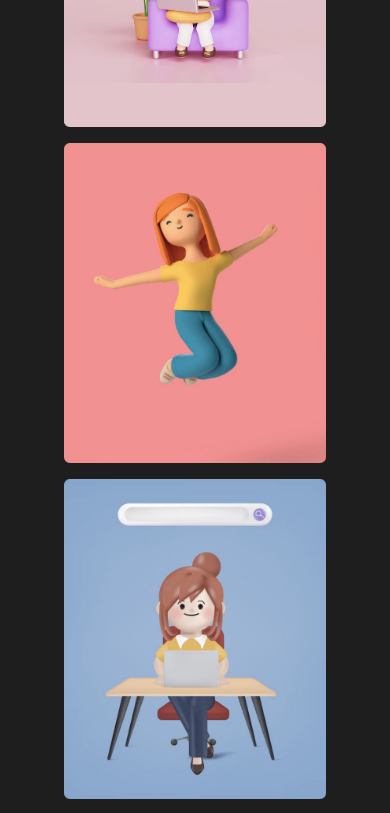
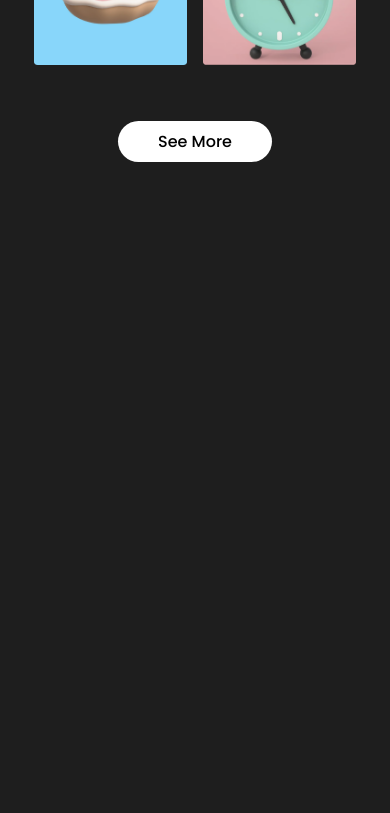
Before and after one commit to MikeYoulend/portfolio, a React (Create React App) app: page / in a window 390 px wide. Shown: the part 2300-3113 px from the top of the page. After the commit the page ends 2510 px from the top, so only its background shows below. Built offline with nearby package versions, Linux system fonts and the light colour scheme.

Commit message:
Css Finished

```diff
--- a/src/components/Works/works.css
+++ b/src/components/Works/works.css
@@ -19,6 +19,7 @@
 .worksDesc {
 	font-weight: 300;
 	font-size: 1rem;
+	max-width: 45rem;
 }
 
 .worksImgs {
@@ -37,9 +38,16 @@
 }
 
 .workBtn {
+	margin: 3rem 0;
 	padding: 0.5rem 2.5rem;
 	border: none;
 	background: white;
 	border-radius: 2rem;
 	font-size: 1rem;
 }
+
+@media screen and (max-width: 585px) {
+	.worksImg {
+		height: 48vw;
+	}
+}
```
